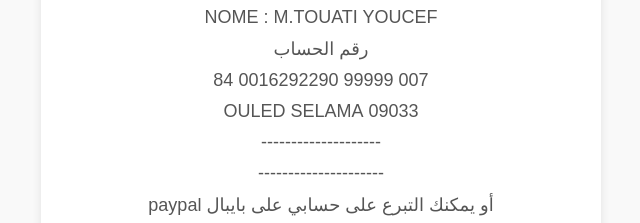
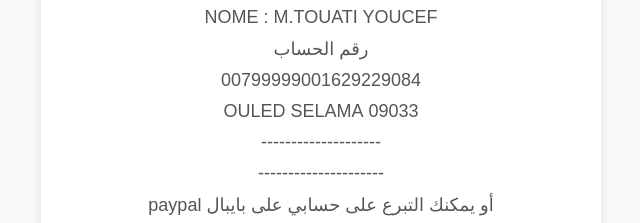
Before and after one commit to youcef847/support-me, a plain HTML site: page index.html in a window 1280 px wide. Shown: the part 149-372 px from the top of the page, 319-959 px from the left. Drawn offline with Linux system fonts and the light colour scheme.

Commit message:
Update index.html

```diff
--- a/index.html
+++ b/index.html
@@ -37,7 +37,7 @@
     <h2>تفاصيل الحساب البريدي الجزائري</h2>
     <p>NOME : M.TOUATI YOUCEF</p>
     <p>رقم الحساب</p>
-    <p>007 99999 0016292290 84</p>
+    <p>00799999001629229084</p>
     <p>09033 OULED SELAMA</p>
     <p>--------------------</p>
     <p>---------------------</p>
```
